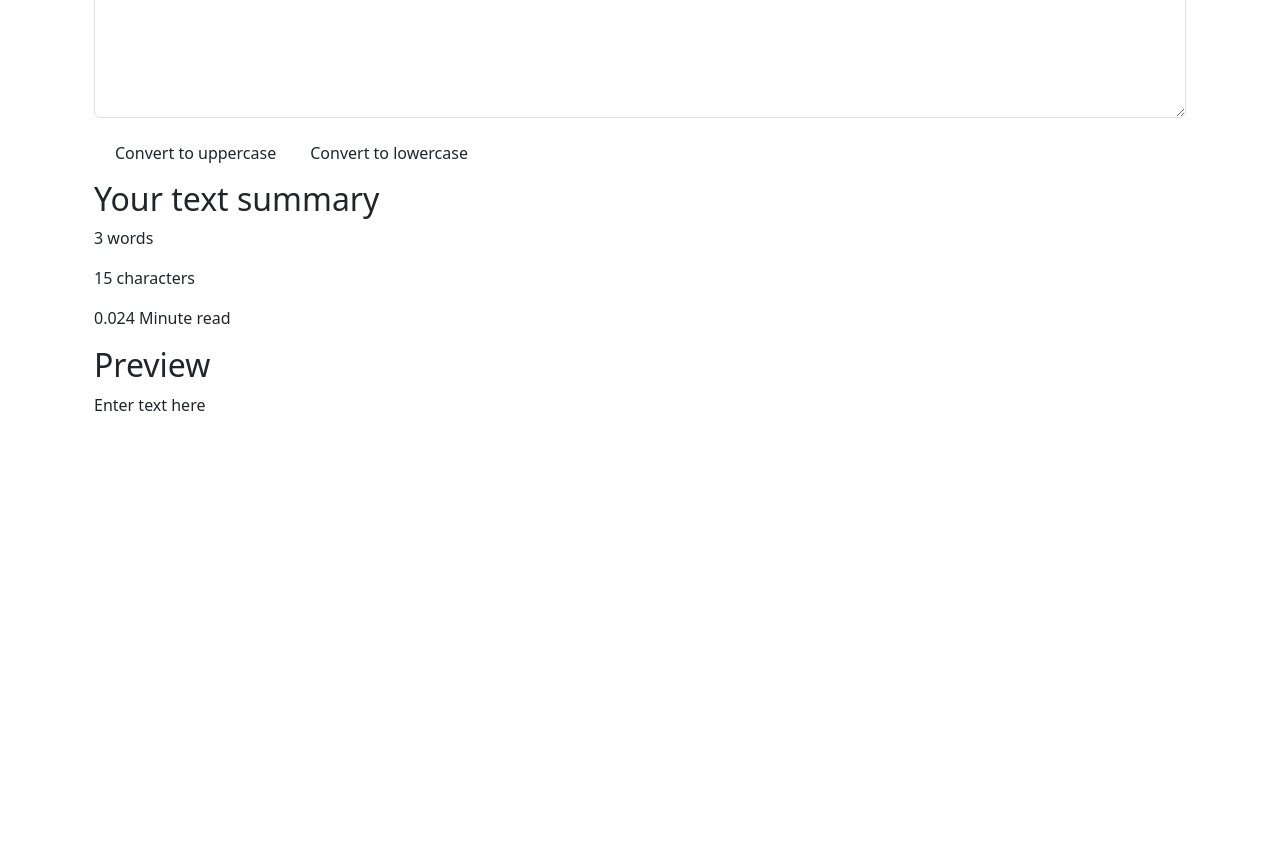
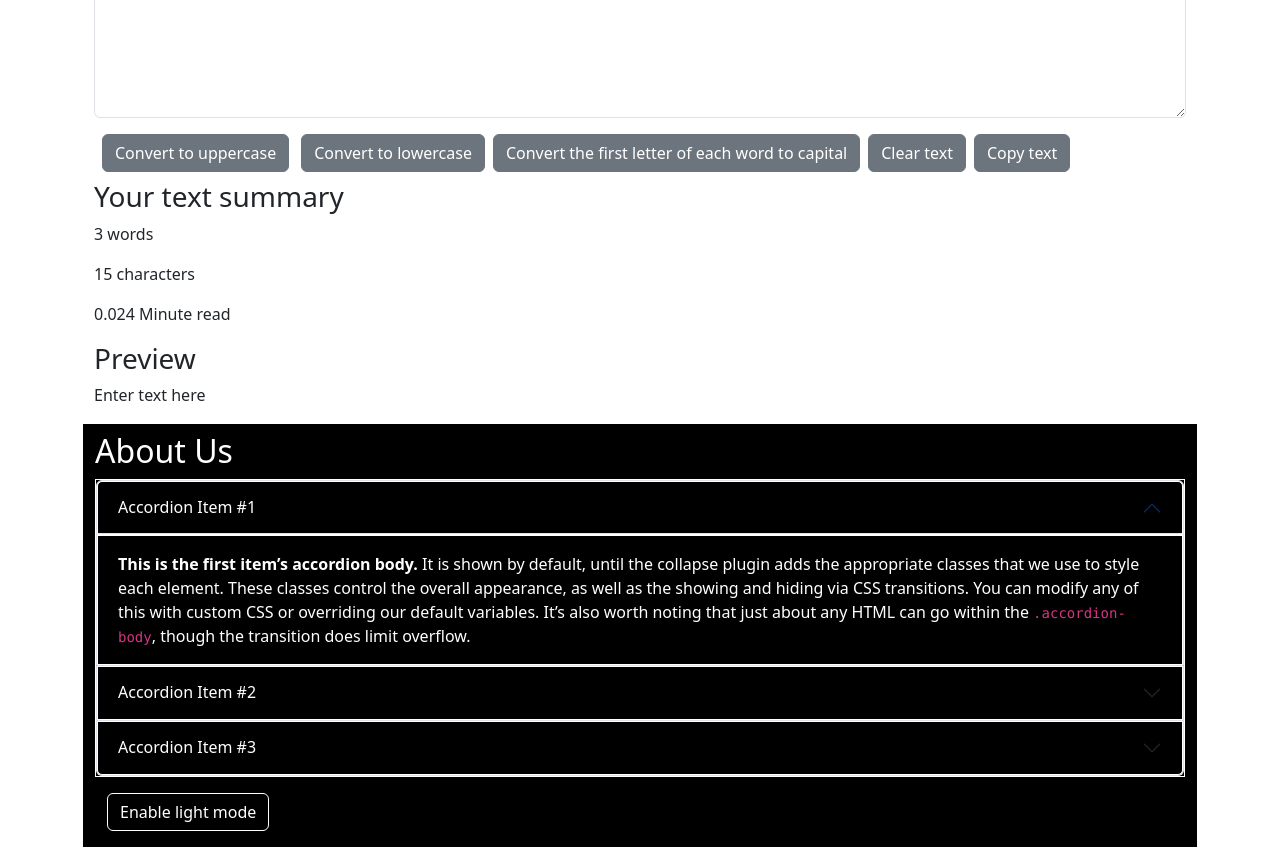
Before and after one commit to AbeerZahid917/React_JS-Nayatel_internship, a React (Create React App) app: page / in a window 1280 px wide. Shown: the part 200-1048 px from the top of the page. Before the commit the page ends 800 px from the top, so only its background shows below. Built offline with nearby package versions, Linux system fonts and the light colour scheme.

Commit message:
video 10

```diff
--- a/src/App.js
+++ b/src/App.js
@@ -3,6 +3,7 @@
 import React from 'react';
 import Navbar from './components/Navbar'
 import TextForm from './components/TextForm';
+import About from './components/About';
 
 
 function App()
@@ -13,7 +14,8 @@
       <Navbar title="TextUtils" aboutTexts="About TextUtils" />
 
       <div className="container">
-        <TextForm heading= "ENTER THE TEXT TO ANALYZE"/>
+        <TextForm heading= "ENTER THE TEXT TO ANALYZE" />
+        <About/>
       </div>
     </>
   );
--- /dev/null
+++ b/src/components/About.js
@@ -0,0 +1,87 @@
+import React, {useState} from 'react'
+
+export default function About() {
+
+    const [myStyle, setMyStyle] = useState({ // this is an object
+        color: 'white',
+        backgroundColor: 'black',
+        border: '1px solid white'
+    })
+
+    const [buttonStyle, setButtonStyle] = useState("Enable light mode")
+
+
+    let handleDarkMode = ()=>{
+        if(myStyle.color === 'white')
+        {
+            setMyStyle({
+                color: 'black',
+                backgroundColor: 'white'
+            })
+            setButtonStyle("Enable dark mode")
+        }
+        else
+        {
+            setMyStyle({
+                color: 'white',
+                backgroundColor: 'black'
+            })
+            setButtonStyle("Enable light mode")
+        }
+    }
+
+  return (
+    <div className='container' style={myStyle}>
+        <h2 className="my-2"> About Us </h2>
+        <div className="accordion" id="accordionExample" style={myStyle}>
+            <div className="accordion-item">
+                <h2 className="accordion-header">
+                <button className="accordion-button" style={myStyle} type="button" data-bs-toggle="collapse" data-bs-target="#collapseOne" aria-expanded="true" aria-controls="collapseOne">
+                    Accordion Item #1
+                </button>
+                </h2>
+
+                <div id="collapseOne" className="accordion-collapse collapse show" data-bs-parent="#accordionExample">
+
+                <div className="accordion-body" style={myStyle}>
+                    <strong>This is the first item’s accordion body.</strong> It is shown by default, until the collapse plugin adds the appropriate classes that we use to style each element. These classes control the overall appearance, as well as the showing and hiding via CSS transitions. You can modify any of this with custom CSS or overriding our default variables. It’s also worth noting that just about any HTML can go within the <code>.accordion-body</code>, though the transition does limit overflow.
+                </div>
+                </div>
+            </div>
+
+            <div className="accordion-item">
+                <h2 className="accordion-header">
+                <button className="accordion-button collapsed" style={myStyle} type="button" data-bs-toggle="collapse" data-bs-target="#collapseTwo" aria-expanded="false" aria-controls="collapseTwo">
+                    Accordion Item #2
+                </button>
+                </h2>
+
+                <div id="collapseTwo" className="accordion-collapse collapse" data-bs-parent="#accordionExample">
+                <div className="accordion-body" style={myStyle}>
+                    <strong>This is the second item’s accordion body.</strong> It is hidden by default, until the collapse plugin adds the appropriate classes that we use to style each element. These classes control the overall appearance, as well as the showing and hiding via CSS transitions. You can modify any of this with custom CSS or overriding our default variables. It’s also worth noting that just about any HTML can go within the <code>.accordion-body</code>, though the transition does limit overflow.
+                </div>
+                </div>
+            </div>
+
+            <div className="accordion-item">
+                <h2 className="accordion-header">
+                <button className="accordion-button collapsed" style={myStyle} type="button" data-bs-toggle="collapse" data-bs-target="#collapseThree" aria-expanded="false" aria-controls="collapseThree">
+                    Accordion Item #3
+                </button>
+                </h2>
+
+                <div id="collapseThree" className="accordion-collapse collapse" data-bs-parent="#accordionExample">
+                <div className="accordion-body" style={myStyle}>
+                    <strong>This is the third item’s accordion body.</strong> It is hidden by default, until the collapse plugin adds the appropriate classes that we use to style each element. These classes control the overall appearance, as well as the showing and hiding via CSS transitions. You can modify any of this with custom CSS or overriding our default variables. It’s also worth noting that just about any HTML can go within the <code>.accordion-body</code>, though the transition does limit overflow.
+                </div>
+                </div>
+            </div>
+        </div>
+        <div className='container my-3'>
+            <button className="btn btn-secondary" style={myStyle} onClick={handleDarkMode}>
+                {buttonStyle}
+            </button>
+        </div>
+    </div>
+  )
+}
--- a/src/components/TextForm.js
+++ b/src/components/TextForm.js
@@ -3,17 +3,36 @@
 
 
 export default function TextForm(props) {
-    // functions
+    // FUNCTIONS:
+
     const handleUpClick = ()=>{
-        // console.log("uppercase was clicked" + text);
         let newText = text.toUpperCase();
-        setText(newText)
+        setText(newText);
     }
 
     const handleDownClick = ()=>{
-        // console.log("lowercase was clicked" + text);
         let newText = text.toLowerCase();
-        setText(newText)
+        setText(newText);
+    }
+
+    const handleCapitalizeClick = ()=>{
+        let newText = text
+            .toLowerCase()
+            .split(' ')
+            .map(word => word.charAt(0).toUpperCase() + word.slice(1))
+            .join(' ')
+        setText(newText);
+    }
+
+    const handleClearClick = ()=>{
+        let newText = "";
+        setText(newText);
+    }
+
+    const handleCopyClick = ()=>{
+        navigator.clipboard.writeText(text);
+        alert("text copied");
+
     }
 
     const handleOnChange = (event)=>{
@@ -21,8 +40,15 @@
         setText(event.target.value)
     }
 
+
+
+    // HOOK / STATE:
+
     const [text, setText] = useState("Enter text here"); // hook
     // setText("this will change the text")
+
+
+
 
     return (
         <>
@@ -33,20 +59,34 @@
                 <textarea className="form-control" value={text} onChange={handleOnChange} id="myBox" rows="8"></textarea>
             </div>
 
-            <button className="btn btn primary mx-2" onClick={handleUpClick}>
+
+
+
+            <button className="btn btn-secondary mx-2" onClick={handleUpClick}>
                 Convert to uppercase
             </button>
-            <button className="btn btn primarymx-1" onClick={handleDownClick}>
+            <button className="btn btn-secondary mx-1" onClick={handleDownClick}>
                 Convert to lowercase
             </button>
+            <button className="btn btn-secondary mx-1" onClick={handleCapitalizeClick}>
+                Convert the first letter of each word to capital
+            </button>
+            <button className="btn btn-secondary mx-1" onClick={handleClearClick}>
+                Clear text
+            </button>
+             <button className="btn btn-secondary mx-1" onClick={handleCopyClick}>
+                Copy text
+            </button>
         </div>
+
+
         <div className="container my-2">
-            <h2> Your text summary </h2>
+            <h3> Your text summary </h3>
             <p> {text.split(" ").length} words </p>
             <p> {text.length} characters </p>
             <p> {0.008 * text.split(" ").length} Minute read </p>
 
-            <h2> Preview </h2>
+            <h3> Preview </h3>
             <p>
                 {text}
             </p>
```
Also changed, not shown: 1 other file (tests, documents, lock files or other folders).
